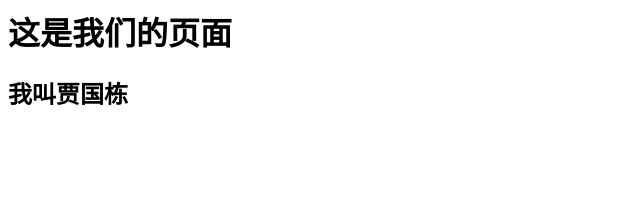
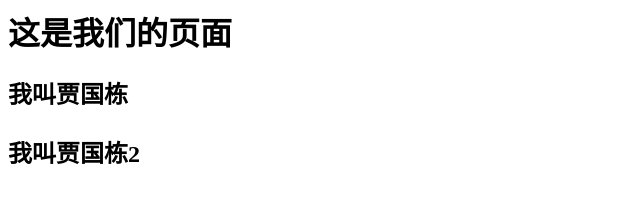
Before and after one commit to lpm0205/ourTeamDemo, a plain HTML site: page index.html in a window 1280 px wide. Shown: the whole page, without its empty margins (0-640 px from the left). Drawn offline with Linux system fonts and the light colour scheme.

Commit message:
add name
add name

```diff
--- a/index.html
+++ b/index.html
@@ -1,2 +1,3 @@
 <h1>这是我们的页面</h1>
 <h2>我叫贾国栋<h2>
+  <p>我叫贾国栋2<p>
```
